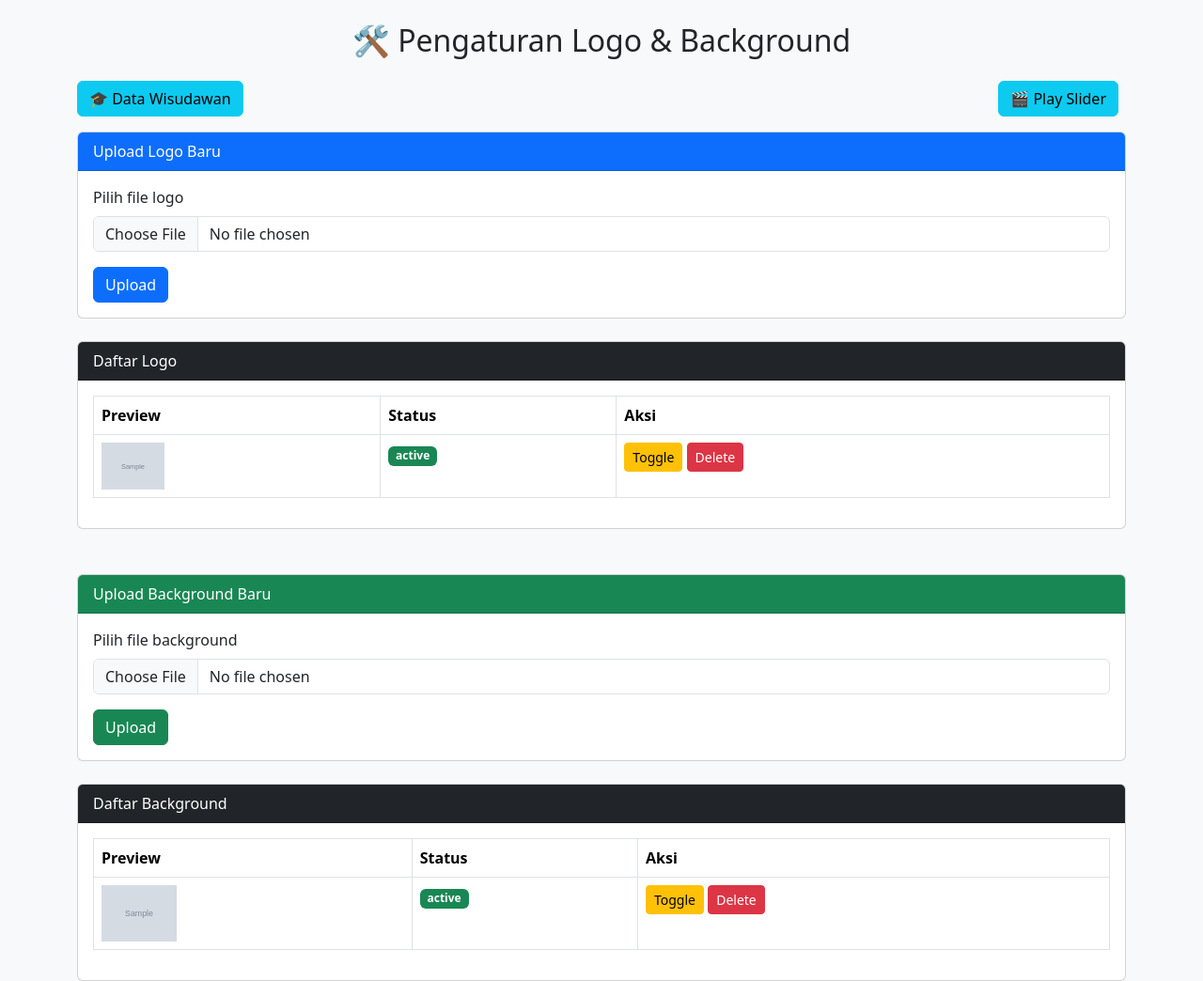
After one commit to haryo-kuncoro/slider, a PHP site: page /logo.php in a window 1280 px wide. The commit adds this page. Shown: the whole page at 94% size. Run offline with PHP 8.4, Linux system fonts and the light colour scheme; tables that the repository leaves empty or names only in its code hold one stand-in row (values such as "Sample post"); grey boxes marked "Sample" are stand-in pictures.

Commit message:
penambahan fitur setting logo dan background berdasarkan database, ganti logo dan bg tanpa harus code ulang

```diff
--- a/buku-js.html
+++ b/buku-js.html
@@ -143,7 +143,7 @@
           doc.text(`:`, xSeparator, tY);
           doc.text(`${mhs.ibu}`, xValue, tY); tY += 3.3;
 
-          const maxWidth = 80;
+          const maxWidth = 75;
 
           doc.text("Alamat", xLabel, tY);
           doc.text(`:`, xSeparator, tY);
--- /dev/null
+++ b/logo.php
@@ -0,0 +1,176 @@
+<?php
+require_once "connection.php";
+
+/* ------------------------------
+   ACTION HANDLER (UPLOAD / TOGGLE / DELETE)
+--------------------------------*/
+
+// UPLOAD LOGO
+if (isset($_POST['upload_logo'])) {
+    $dir = "img/logo/";
+    $name = time() . "_" . basename($_FILES["logo_file"]["name"]);
+    move_uploaded_file($_FILES["logo_file"]["tmp_name"], $dir . $name);
+
+    mysqli_query($koneksi, "INSERT INTO tbl_slider_logo (file_name) VALUES ('$name')");
+    header("Location: logo.php"); exit;
+}
+
+// UPLOAD BACKGROUND
+if (isset($_POST['upload_bg'])) {
+    $dir = "img/background/";
+    $name = time() . "_" . basename($_FILES["bg_file"]["name"]);
+    move_uploaded_file($_FILES["bg_file"]["tmp_name"], $dir . $name);
+
+    mysqli_query($koneksi, "INSERT INTO tbl_slider_background (file_name) VALUES ('$name')");
+    header("Location: logo.php"); exit;
+}
+
+// TOGGLE LOGO
+if (isset($_GET['toggle_logo'])) {
+    $id = $_GET['toggle_logo'];
+    $r = mysqli_fetch_assoc(mysqli_query($koneksi, "SELECT status FROM tbl_slider_logo WHERE id=$id"));
+    $new = ($r['status']=='active') ? 'inactive' : 'active';
+    mysqli_query($koneksi, "UPDATE tbl_slider_logo SET status='$new' WHERE id=$id");
+    header("Location: logo.php"); exit;
+}
+
+// DELETE LOGO
+if (isset($_GET['del_logo'])) {
+    $id = $_GET['del_logo'];
+    $r = mysqli_fetch_assoc(mysqli_query($koneksi, "SELECT file_name FROM tbl_slider_logo WHERE id=$id"));
+    unlink("img/logo/".$r['file_name']);
+    mysqli_query($koneksi, "DELETE FROM tbl_slider_logo WHERE id=$id");
+    header("Location: logo.php"); exit;
+}
+
+// TOGGLE BACKGROUND
+if (isset($_GET['toggle_bg'])) {
+    $id = $_GET['toggle_bg'];
+    $r = mysqli_fetch_assoc(mysqli_query($koneksi, "SELECT status FROM tbl_slider_background WHERE id=$id"));
+    $new = ($r['status']=='active') ? 'inactive' : 'active';
+    mysqli_query($koneksi, "UPDATE tbl_slider_background SET status='$new' WHERE id=$id");
+    header("Location: logo.php"); exit;
+}
+
+// DELETE BACKGROUND
+if (isset($_GET['del_bg'])) {
+    $id = $_GET['del_bg'];
+    $r = mysqli_fetch_assoc(mysqli_query($koneksi, "SELECT file_name FROM tbl_slider_background WHERE id=$id"));
+    unlink("img/background/".$r['file_name']);
+    mysqli_query($koneksi, "DELETE FROM tbl_slider_background WHERE id=$id");
+    header("Location: logo.php"); exit;
+}
+?>
+
+<!DOCTYPE html>
+<html>
+<head>
+    <meta charset="UTF-8">
+    <title>Pengaturan Slider</title>
+    <link href="https://cdn.jsdelivr.net/npm/bootstrap@5.3.3/dist/css/bootstrap.min.css" rel="stylesheet">
+</head>
+<body class="bg-light">
+
+<div class="container mt-4">
+    <h2 class="text-center mb-4">🛠️ Pengaturan Logo & Background</h2>
+
+    <div class="d-flex justify-content-between align-items-center mb-3">
+        <div>
+            <a href="admin.php" class="btn btn-info me-2"><i class="bi bi-play-circle"></i>🎓 Data Wisudawan</a>
+        </div>
+        <div>
+            <a href="index.php" class="btn btn-info me-2" target="_blank"><i class="bi bi-play-circle"></i>🎬 Play Slider</a>
+        </div>
+    </div>
+
+    <!-- ================= UPLOAD LOGO ================= -->
+    <div class="card mb-4">
+        <div class="card-header bg-primary text-white">Upload Logo Baru</div>
+        <div class="card-body">
+            <form method="post" enctype="multipart/form-data">
+                <input type="hidden" name="upload_logo" value="1">
+                <div class="mb-3">
+                    <label class="form-label">Pilih file logo</label>
+                    <input type="file" name="logo_file" class="form-control" required>
+                </div>
+                <button class="btn btn-primary">Upload</button>
+            </form>
+        </div>
+    </div>
+
+    <!-- ================= LIST LOGO ================= -->
+    <div class="card mb-5">
+        <div class="card-header bg-dark text-white">Daftar Logo</div>
+        <div class="card-body">
+            <table class="table table-bordered">
+                <tr>
+                    <th>Preview</th><th>Status</th><th>Aksi</th>
+                </tr>
+
+                <?php
+                $q = mysqli_query($koneksi, "SELECT * FROM tbl_slider_logo ORDER BY id ASC");
+                while($r = mysqli_fetch_assoc($q)){
+                    echo "
+                    <tr>
+                        <td><img src='img/logo/$r[file_name]' height='50'></td>
+                        <td><span class='badge bg-".($r['status']=='active'?'success':'secondary')."'>$r[status]</span></td>
+                        <td>
+                            <a href='logo.php?toggle_logo=$r[id]' class='btn btn-warning btn-sm'>Toggle</a>
+                            <a href='logo.php?del_logo=$r[id]' class='btn btn-danger btn-sm' onclick='return confirm(\"Hapus logo?\")'>Delete</a>
+                        </td>
+                    </tr>";
+                }
+                ?>
+
+            </table>
+        </div>
+    </div>
+
+
+    <!-- ================= UPLOAD BACKGROUND ================= -->
+    <div class="card mb-4">
+        <div class="card-header bg-success text-white">Upload Background Baru</div>
+        <div class="card-body">
+            <form method="post" enctype="multipart/form-data">
+                <input type="hidden" name="upload_bg" value="1">
+                <div class="mb-3">
+                    <label class="form-label">Pilih file background</label>
+                    <input type="file" name="bg_file" class="form-control" required>
+                </div>
+                <button class="btn btn-success">Upload</button>
+            </form>
+        </div>
+    </div>
+
+    <!-- ================= LIST BACKGROUND ================= -->
+    <div class="card">
+        <div class="card-header bg-dark text-white">Daftar Background</div>
+        <div class="card-body">
+            <table class="table table-bordered">
+                <tr>
+                    <th>Preview</th><th>Status</th><th>Aksi</th>
+                </tr>
+
+                <?php
+                $q = mysqli_query($koneksi, "SELECT * FROM tbl_slider_background ORDER BY id DESC");
+                while($r = mysqli_fetch_assoc($q)){
+                    echo "
+                    <tr>
+                        <td><img src='img/background/$r[file_name]' height='60'></td>
+                        <td><span class='badge bg-".($r['status']=='active'?'success':'secondary')."'>$r[status]</span></td>
+                        <td>
+                            <a href='logo.php?toggle_bg=$r[id]' class='btn btn-warning btn-sm'>Toggle</a>
+                            <a href='logo.php?del_bg=$r[id]' class='btn btn-danger btn-sm' onclick='return confirm(\"Hapus background?\")'>Delete</a>
+                        </td>
+                    </tr>";
+                }
+                ?>
+
+            </table>
+        </div>
+    </div>
+
+</div>
+
+</body>
+</html>
```
Also changed, not shown: admin.php (+4 -3 lines), index.php (+43 -6 lines), style/new.css (+7 -10 lines), img/a17.png (deleted), img/a17x.png (deleted), img/background/1763285026_bg-new.png (renamed from img/new/bg-new.png), img/loading.gif (deleted), img/logo/1763284401_logo-hukum.png (renamed from img/new/logo-hukum.png), img/logo/1763284980_logo-manajemen.png (renamed from img/new/logo-manajemen.png), img/logo/1763284986_logo-yayasan.png (renamed from img/new/logo-yayasan.png), img/logo/1763284996_diktisaintek.png (added), img/new/bg-default.png (added), img/t01 - Copy.png (deleted), img/t01.png (deleted).
